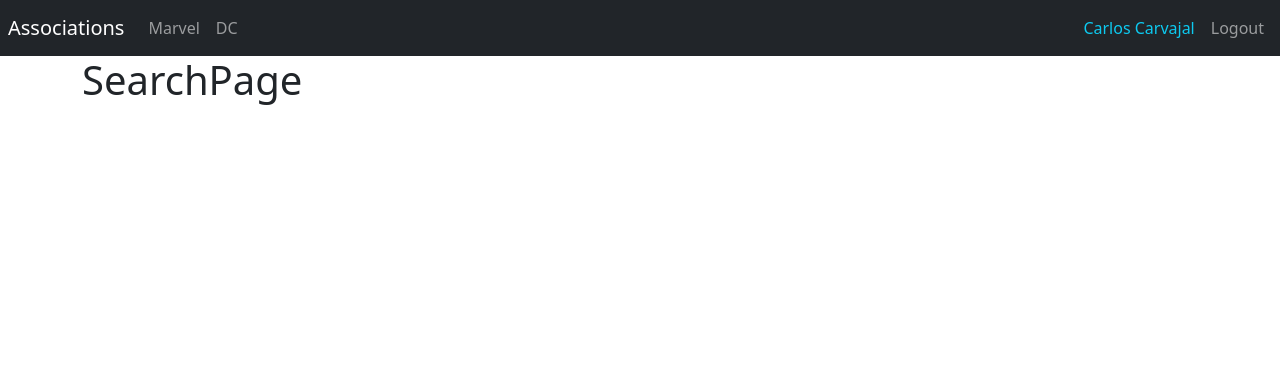
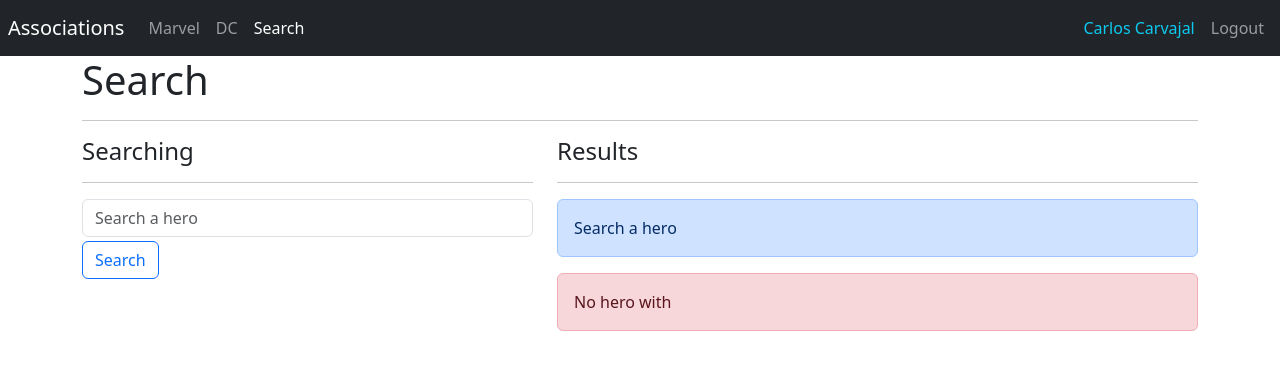
Before and after one commit to cxcarvaj/React-Heroes-App, a React (Vite) app: page /search in a window 1280 px wide. Shown: the top 370 px of the page. Built offline with nearby package versions, Linux system fonts and the light colour scheme.

Commit message:
Add SearchPage and Search functionality

```diff
--- a/package.json
+++ b/package.json
@@ -9,6 +9,7 @@
     "preview": "vite preview"
   },
   "dependencies": {
+    "query-string": "^8.1.0",
     "react": "^18.2.0",
     "react-dom": "^18.2.0",
     "react-router-dom": "6"
--- a/src/heroes/components/HeroCard.jsx
+++ b/src/heroes/components/HeroCard.jsx
@@ -15,7 +15,7 @@ export const HeroCard = ({ id, superhero, publisher, alter_ego, first_appearance
     const heroImage = `/assets/heroes/${ id }.jpg`;
 
     return(
-        <div className="col animate__animated animate__fadeIn">
+        <div className="col animate__animated animate__fadeIn mt-4">
             <div className="card h-100">
                <div className="row no-gutters">
                     <div className="col-4">
--- /dev/null
+++ b/src/heroes/helpers/getHeroesByName.js
@@ -0,0 +1,9 @@
+import { heroes } from "../data/heroes";
+
+export const getHeroesByName = ( name = '' ) => {
+    name = name.toLocaleLowerCase().trim();
+
+    if ( name.length === 0) return [];
+
+    return heroes.filter( hero => hero.superhero.toLocaleLowerCase().includes( name ) );
+};
--- a/src/heroes/helpers/index.js
+++ b/src/heroes/helpers/index.js
@@ -1,2 +1,3 @@
+export * from './getHeroById'
+export * from './getHeroesByName'
 export * from './getHeroesByPublisher'
-export * from './getHeroById'
--- a/src/heroes/pages/SearchPage.jsx
+++ b/src/heroes/pages/SearchPage.jsx
@@ -1,7 +1,79 @@
+import { useLocation, useNavigate } from 'react-router-dom';
+import queryString from 'query-string';
+
+import { useForm } from '../../hooks/useForm';
+import { HeroCard } from '../components';
+import { getHeroesByName } from '../helpers';
+
 export const SearchPage = () => {
+
+    const navigate = useNavigate();
+
+    const location = useLocation();
+
+    const { q = '' } = queryString.parse( location.search );
+
+    const heroes = getHeroesByName( q );
+
+    const { searchText, onInputChange } = useForm({
+        searchText: '',
+    });
+
+    const onSearchSubmit = (event) => {
+        event.preventDefault();
+        if( searchText.trim().length <= 1 ) return;
+
+        navigate(`?q=${ searchText.toLowerCase().trim() }`);
+
+    };
+
+
     return (
         <div>
-            <h1>SearchPage</h1>
+            <h1>Search</h1>
+            <hr />
+
+            <div className="row">
+                <div className="col-5">
+                    <h4>Searching</h4>
+                    <hr />
+                    <form onSubmit={ onSearchSubmit }>
+                        <input
+                            type="text"
+                            placeholder="Search a hero"
+                            className="form-control"
+                            name="searchText"
+                            autoComplete="off"
+                            value={ searchText }
+                            onChange={ onInputChange }
+                        />
+
+                    <button className="btn btn-outline-primary mt-1">
+                        Search
+                    </button>
+                    </form>
+                </div>
+
+                <div className="col-7">
+                    <h4>Results</h4>
+                    <hr />
+
+                    <div className="alert alert-primary">
+                        Search a hero
+                    </div>
+
+                    <div className="alert alert-danger">
+                        No hero with <b>{ q }</b>
+                    </div>
+
+                    {
+                        heroes.map( hero => (
+                            <HeroCard key={ hero.id } { ...hero } />
+                        ))
+                    }
+                </div>
+            </div>
+
         </div>
     );
 };
--- /dev/null
+++ b/src/hooks/useForm.js
@@ -0,0 +1,25 @@
+import { useState } from 'react';
+
+export const useForm = ( initialForm = {} ) => {
+
+    const [ formState, setFormState ] = useState( initialForm );
+
+    const onInputChange = ({ target }) => {
+        const { name, value } = target;
+        setFormState({
+            ...formState,
+            [ name ]: value
+        });
+    }
+
+    const onResetForm = () => {
+        setFormState( initialForm );
+    }
+
+    return {
+        ...formState,
+        formState,
+        onInputChange,
+        onResetForm,
+    }
+}
--- a/src/ui/components/Navbar.jsx
+++ b/src/ui/components/Navbar.jsx
@@ -37,6 +37,12 @@ export const Navbar = () => {
                     >
                         DC
                     </NavLink>
+                    <NavLink
+                        className={ ({ isActive }) => `nav-item nav-link ${ isActive && 'active' }`}
+                        to="/search"
+                    >
+                        Search
+                    </NavLink>
                 </div>
             </div>
 
```
Also changed, not shown: 1 other file (tests, documents, lock files or other folders).
